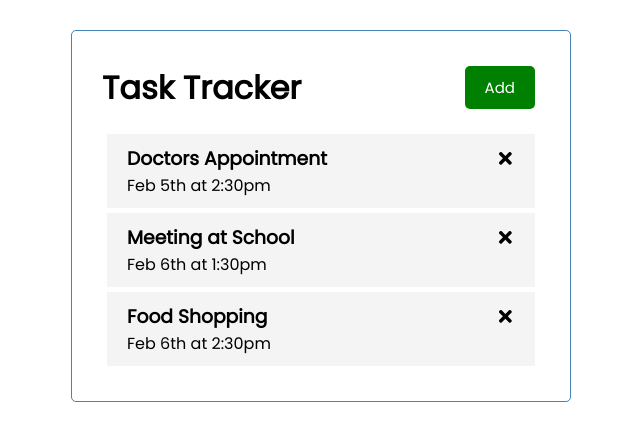
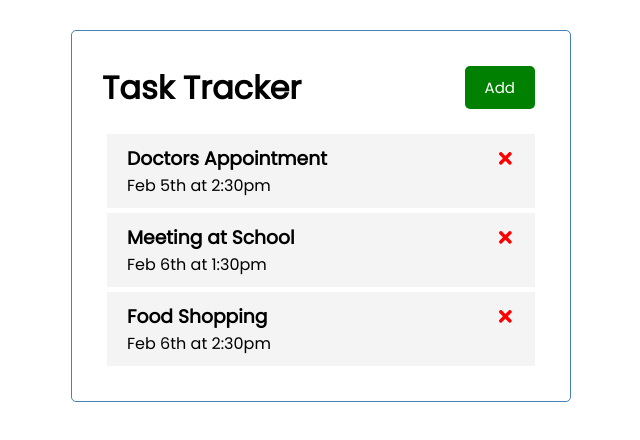
Before and after one commit to NicoGiuliani/react-task-tracker, a React (Create React App) app: page / in a window 1280 px wide. Shown: the top 440 px of the page, without its empty margins (319-959 px from the left). Built offline with nearby package versions, Linux system fonts and the light colour scheme.

Commit message:
Working on delete task button

```diff
--- a/src/App.js
+++ b/src/App.js
@@ -24,10 +24,14 @@
     }
     ])
 
+  const deleteTask = (id) => {
+    setTasks(tasks.filter((task) => task.id !== id))
+  }
+
   return (
     <div className="container">
       <Header />
-      <Tasks tasks={tasks}/>
+      <Tasks tasks={tasks} onDelete={deleteTask} />
     </div>
   )
 }
--- a/src/components/Task.js
+++ b/src/components/Task.js
@@ -1,9 +1,9 @@
 import { FaTimes } from 'react-icons/fa'
 
-const Task = ({ task }) => {
+const Task = ({ task, onDelete }) => {
   return (
     <div className="task">
-      <h3>{task.text} <FaTimes /></h3>
+      <h3>{task.text} <FaTimes onClick={() => onDelete(task.id)} style={{ color: 'red', cursor: 'pointer' }}/></h3>
       <p>{task.day}</p>
 
     </div>
--- a/src/components/Tasks.js
+++ b/src/components/Tasks.js
@@ -1,10 +1,10 @@
 import Task from './Task'
 
-const Tasks = ({ tasks }) => {
+const Tasks = ({ tasks, onDelete }) => {
     return (
         <>
             {tasks.map(task => (
-                <Task key={task.id} task={task} />
+                <Task key={task.id} task={task} onDelete={onDelete} />
             ))}
         </>
     )
```
